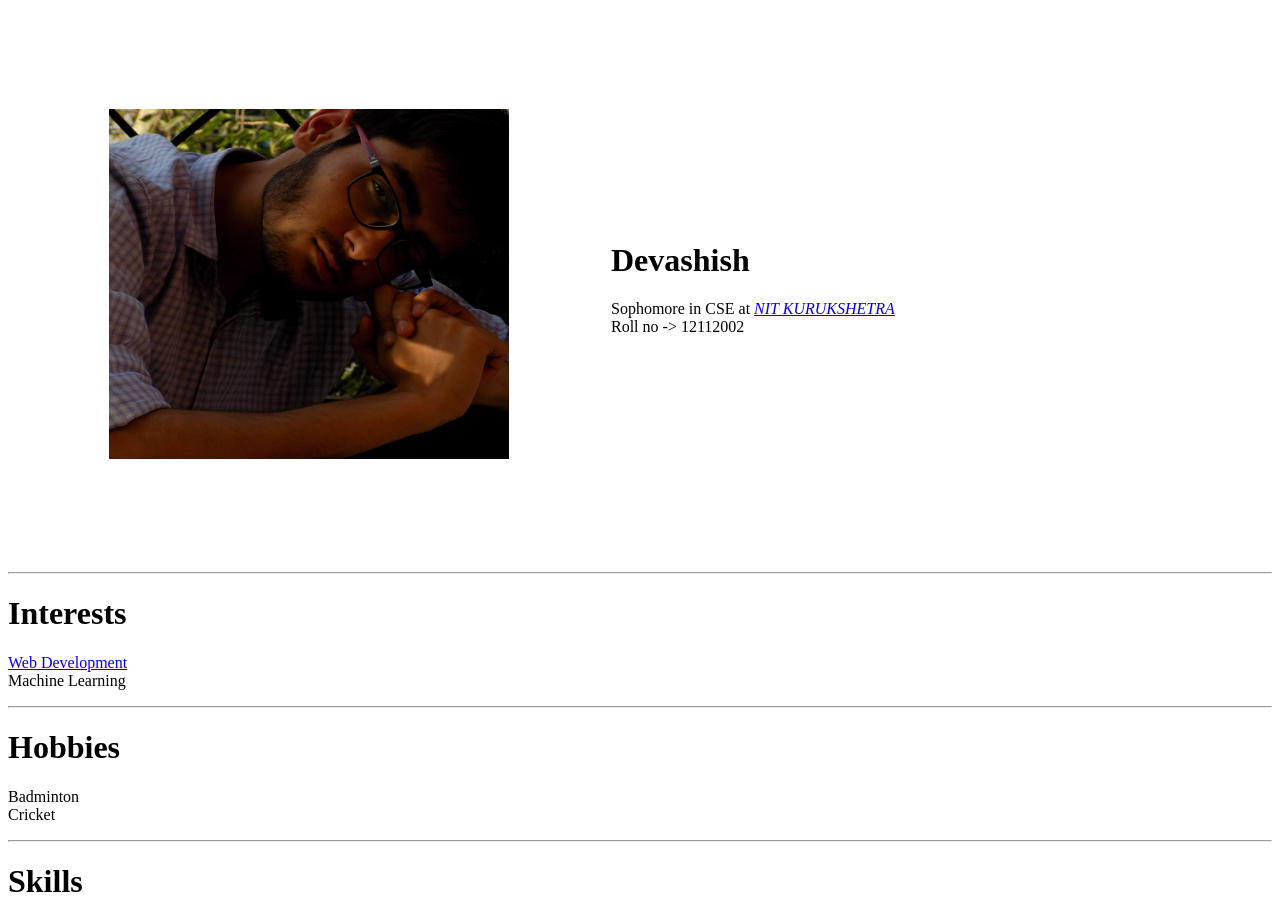
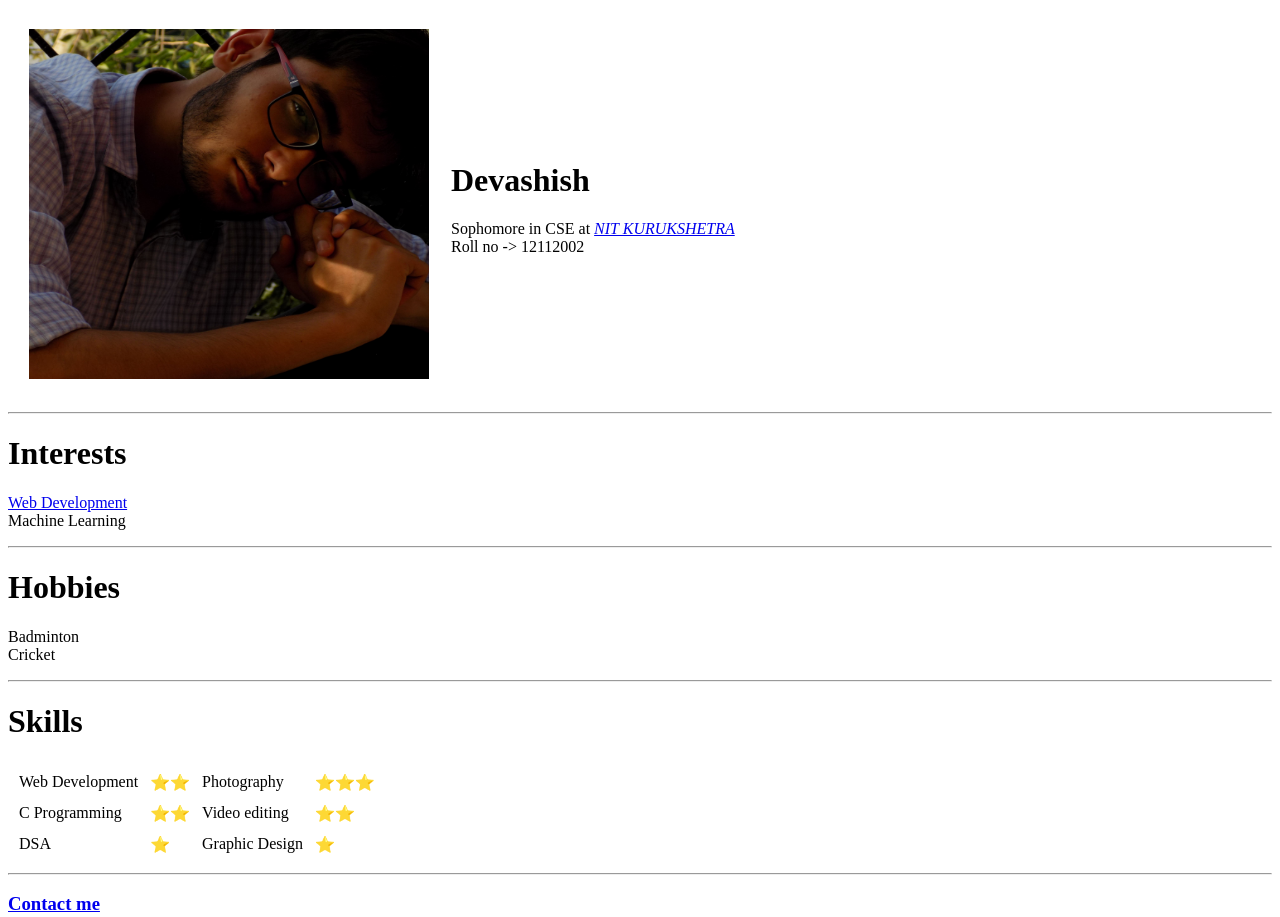
Before and after one commit to itsmedevashishg/cv, a plain HTML site: page index.html in a window 1280 px wide. Shown: the top 917 px of the page. Drawn offline with Linux system fonts and the light colour scheme.

Commit message:
Update index.html

```diff
--- a/index.html
+++ b/index.html
@@ -4,7 +4,7 @@
         <title>Devashish</title>
     </head>
     <body>
-        <table cellspacing="100">
+        <table cellspacing="20">
             <tr>
                 <td><img src = "d1.jpeg" width="400" height="350" alt = "Devashish profile picture"></td>
                 <td>
```
